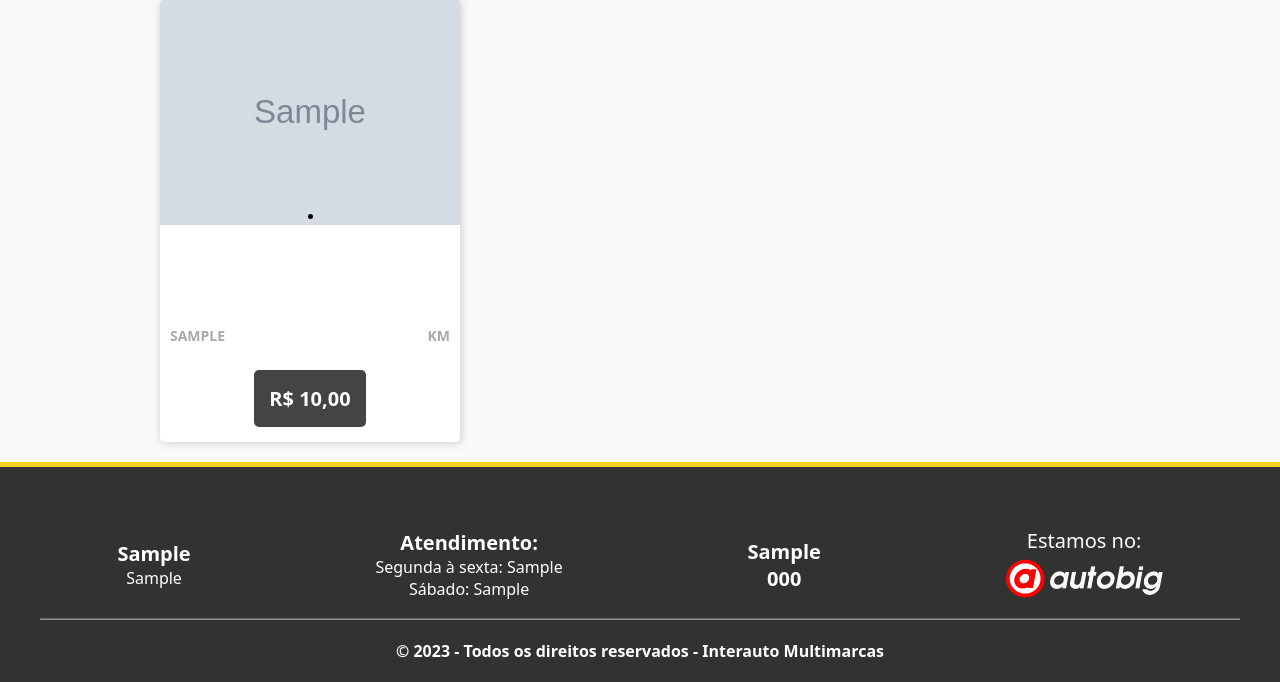
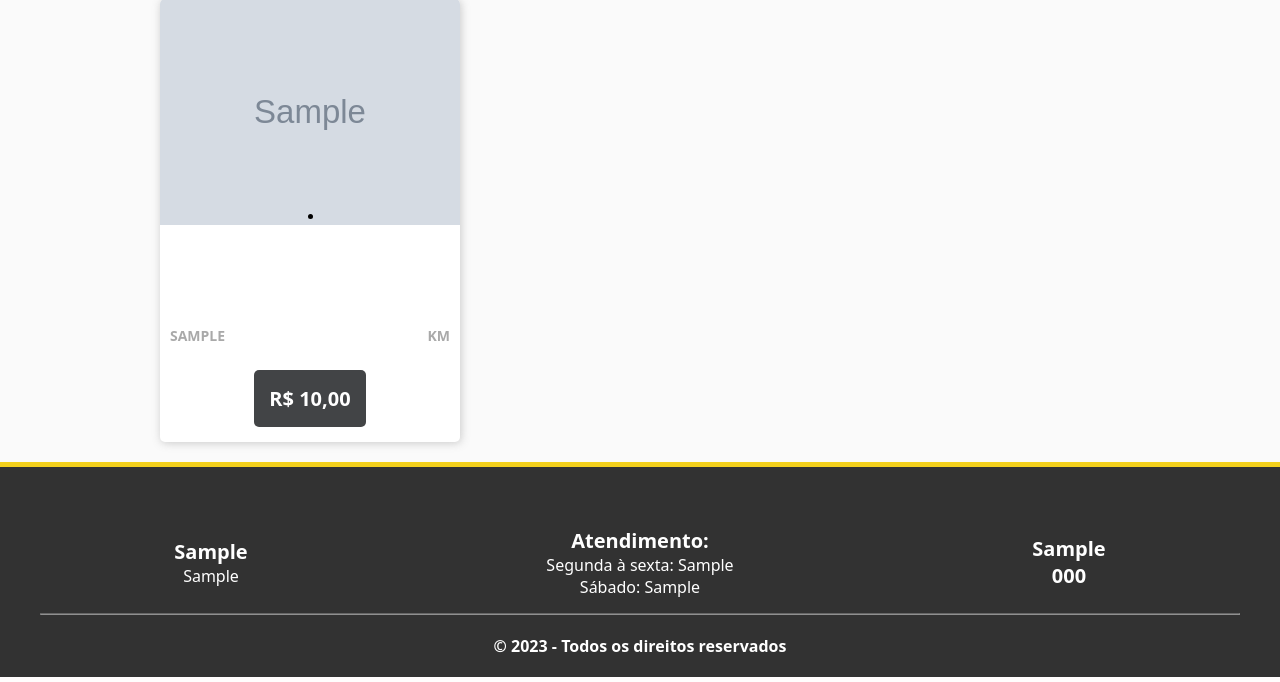
Before and after one commit to matheus-9898/loja-veiculos-cms, a PHP site: page /projetos/ in a window 1280 px wide. Shown: the part 1010-1692 px from the top of the page. Run offline with PHP 8.4, Linux system fonts and the light colour scheme; tables that the repository leaves empty or names only in its code hold one stand-in row (values such as "Sample post"); grey boxes marked "Sample" are stand-in pictures; data that the repository does not hold is empty.

Commit message:
alteração site em andamento

```diff
--- a/views/pages/templates/footer.php
+++ b/views/pages/templates/footer.php
@@ -14,14 +14,14 @@
                     <h2><?= $getInformacoes['whatsapp'] ?></h2>
                     <h2><?= $getInformacoes['tel_cont'] ?></h2>
                 </div>
-                <div id="autobig">
+<!--                 <div id="autobig">
                     <h2 class="txtLighter">Estamos no:</h2>
                     <a href="https://www.autobig.com.br/" target="_blanck"><img src="views/imagens/autobig.png" alt="autobig"></a>
-                </div>
+                </div> -->
             </div>
             <hr>
             <div id="copyRodape">
-                <span><strong>© 2023 - Todos os direitos reservados - Interauto Multimarcas</strong></span>
+                <span><strong>© 2023 - Todos os direitos reservados</strong></span>
             </div>
         </div>
     </footer>
```
